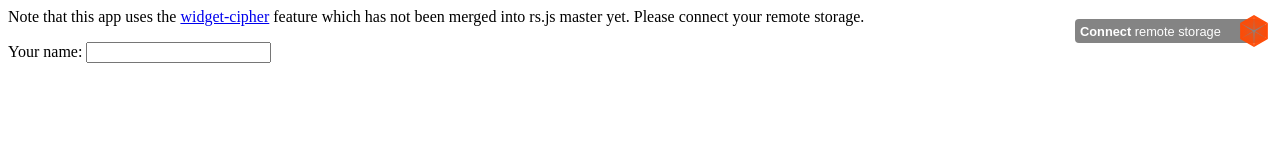
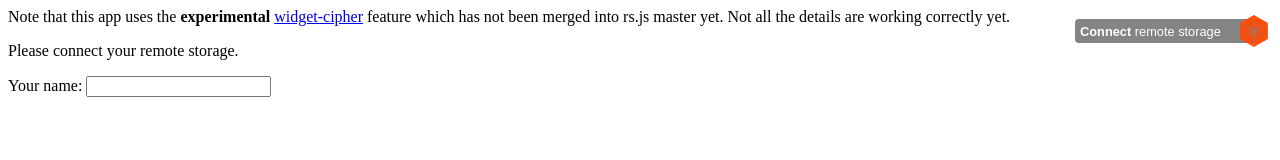
Before and after one commit to remotestorage/starter-kit, a website: page apps/encryption_experimental_/index.html in a window 1280 px wide. Drawn offline with Linux system fonts and the light colour scheme.

Commit message:
experimental warning in encryption app

```diff
--- a/apps/encryption_experimental_/index.html
+++ b/apps/encryption_experimental_/index.html
@@ -6,8 +6,10 @@
   </head>
   <body>
     <p>
-      Note that this app uses the <a href="https://github.com/remotestorage/remotestorage.js/pull/724">widget-cipher</a> feature
-      which has not been merged into rs.js master yet.
+      Note that this app uses the <strong>experimental</strong> <a href="https://github.com/remotestorage/remotestorage.js/pull/724">widget-cipher</a> feature
+      which has not been merged into rs.js master yet. Not all the details are working correctly yet.
+    </p>
+    <p>
       Please connect your remote storage.
     </p>
     Your name: <input id="text" />
```
